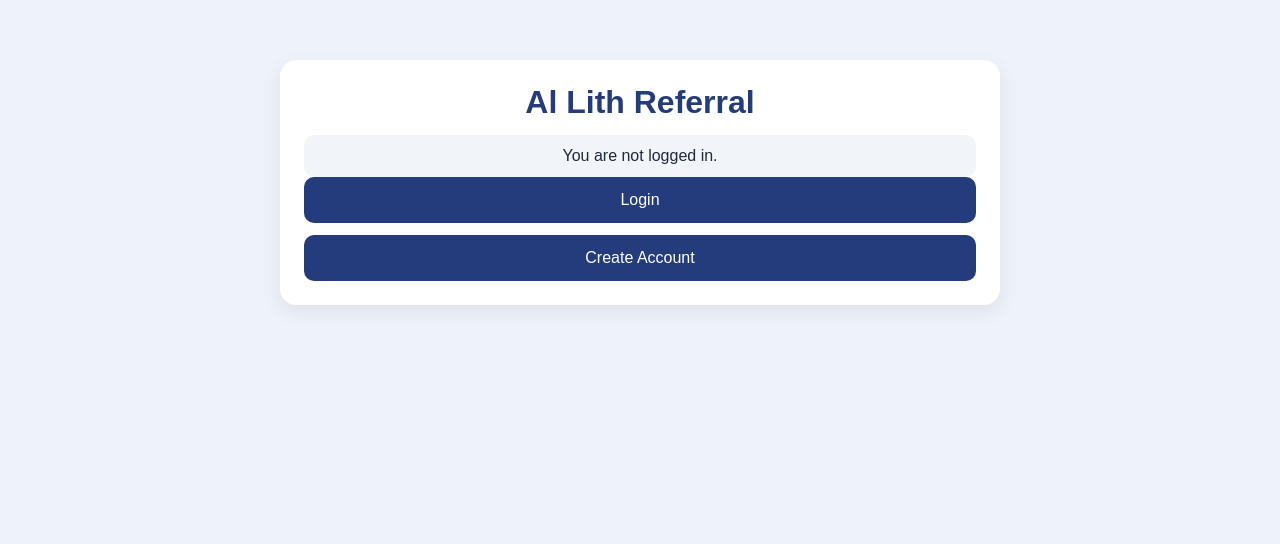
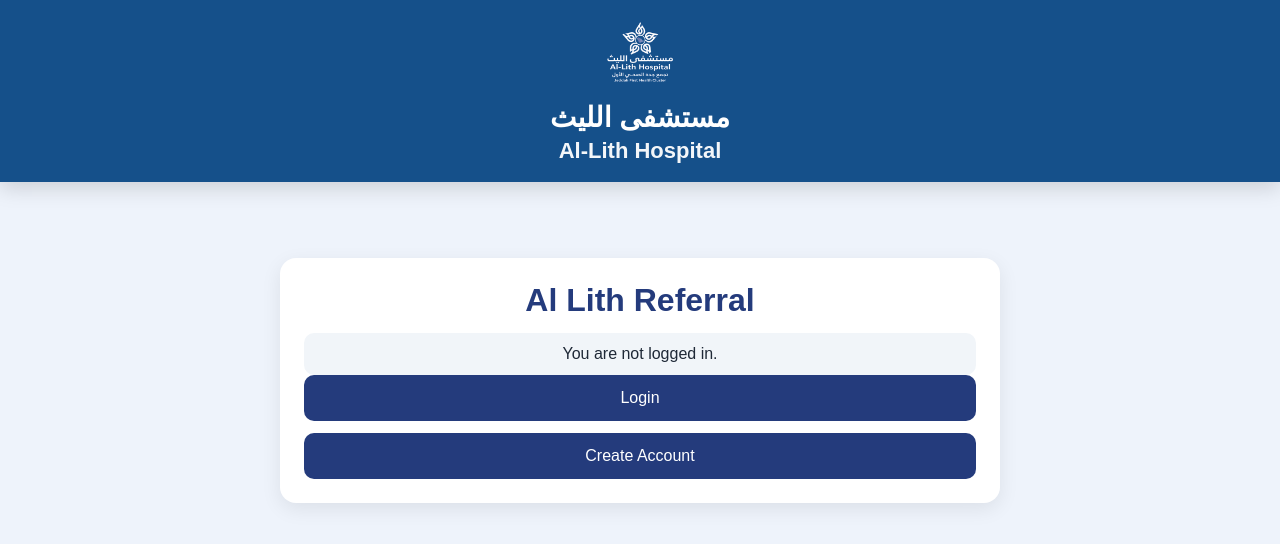
Before and after one commit to drmaaf4-afk/Al-Lith-Referral, a Next.js app: page / in a window 1280 px wide. Shown: the top 544 px of the page. Built offline with nearby package versions, Linux system fonts and the light colour scheme; no server answers.

Commit message:
Update layout.js

```diff
--- a/app/layout.js
+++ b/app/layout.js
@@ -8,7 +8,31 @@
 export default function RootLayout({ children }) {
   return (
     <html lang="en">
-      <body>{children}</body>
+      <body>
+
+        {/* HEADER */}
+        <div className="app-header">
+          <img
+            src="/logo.png"
+            alt="Al Lith Hospital"
+            className="header-logo"
+          />
+
+          <div className="header-ar">
+            مستشفى الليث
+          </div>
+
+          <div className="header-en">
+            Al-Lith Hospital
+          </div>
+        </div>
+
+        {/* PAGE CONTENT */}
+        <div className="app-container">
+          {children}
+        </div>
+
+      </body>
     </html>
   )
 }
```
